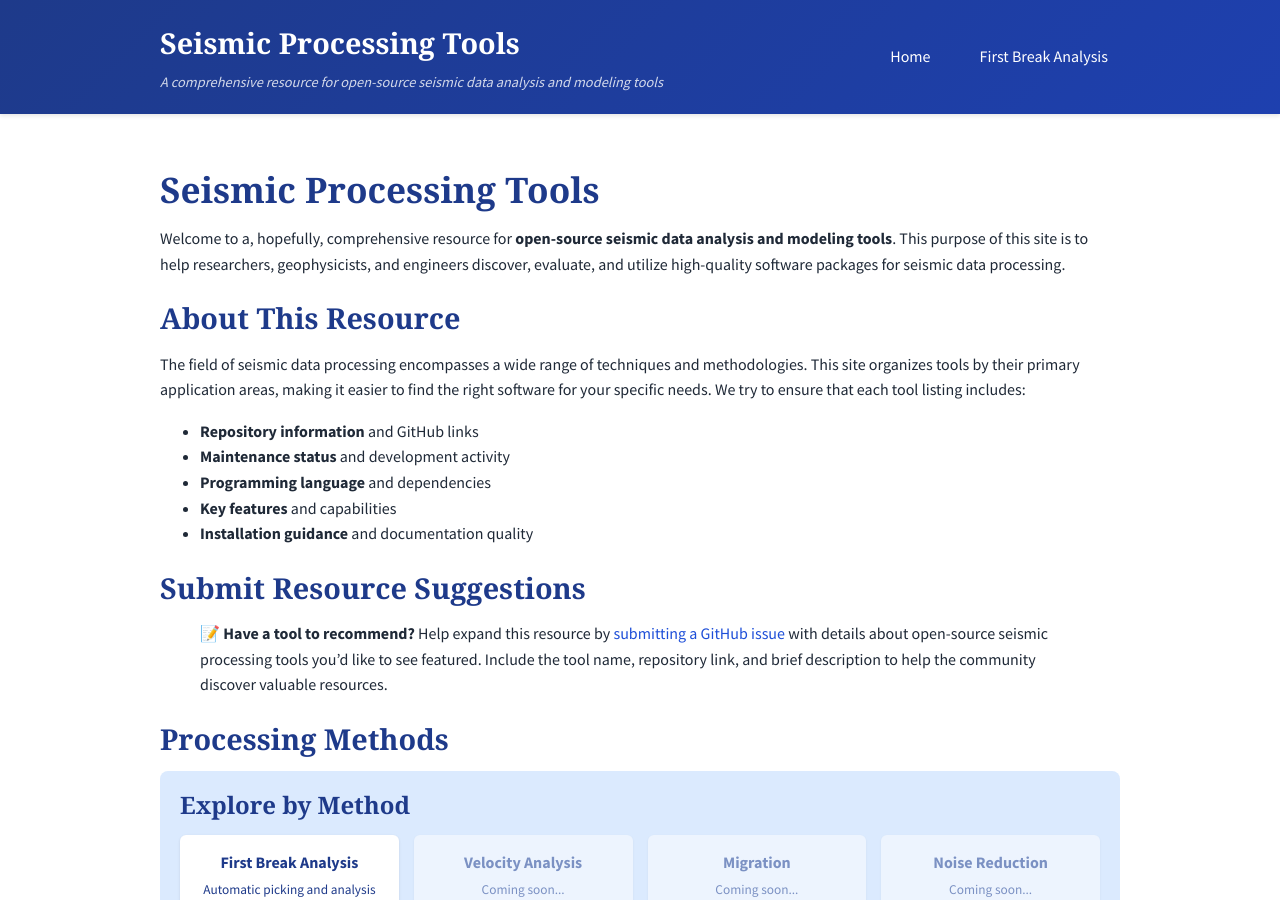
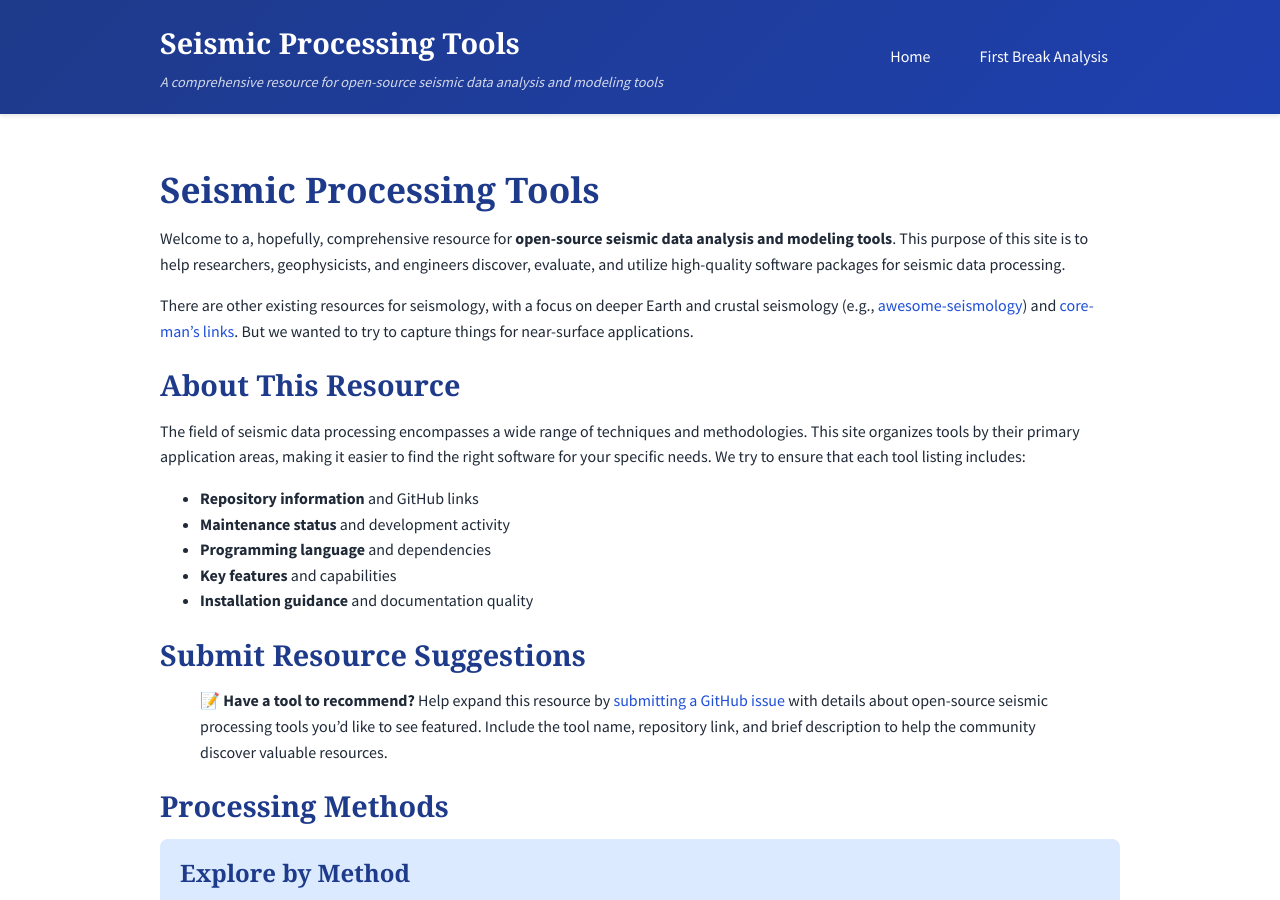
Before and after one commit to dylanmikesell/seismic-software, a Jekyll site: the page built from index.md, in a window 1280 px wide and 900 px high. Built offline with Jekyll 4.4.1, drawn with Linux system fonts in a browser that asks for light colours; some web fonts are replaced.

Commit message:
Add introductory context for near-surface seismic applications in index.md

```diff
--- a/index.md
+++ b/index.md
@@ -6,6 +6,8 @@ title: "Seismic Processing Tools"
 # Seismic Processing Tools
 
 Welcome to a, hopefully, comprehensive resource for **open-source seismic data analysis and modeling tools**. This purpose of this site is to help researchers, geophysicists, and engineers discover, evaluate, and utilize high-quality software packages for seismic data processing.
+
+There are other existing resources for seismology, with a focus on deeper Earth and crustal seismology (e.g., [awesome-seismology](https://github.com/schipp/awesome-seismology)) and [core-man's links](https://core-man.github.io/link/post/codes/#synthetic-seismograms). But we wanted to try to capture things for near-surface applications.
 
 ## About This Resource
 
```
